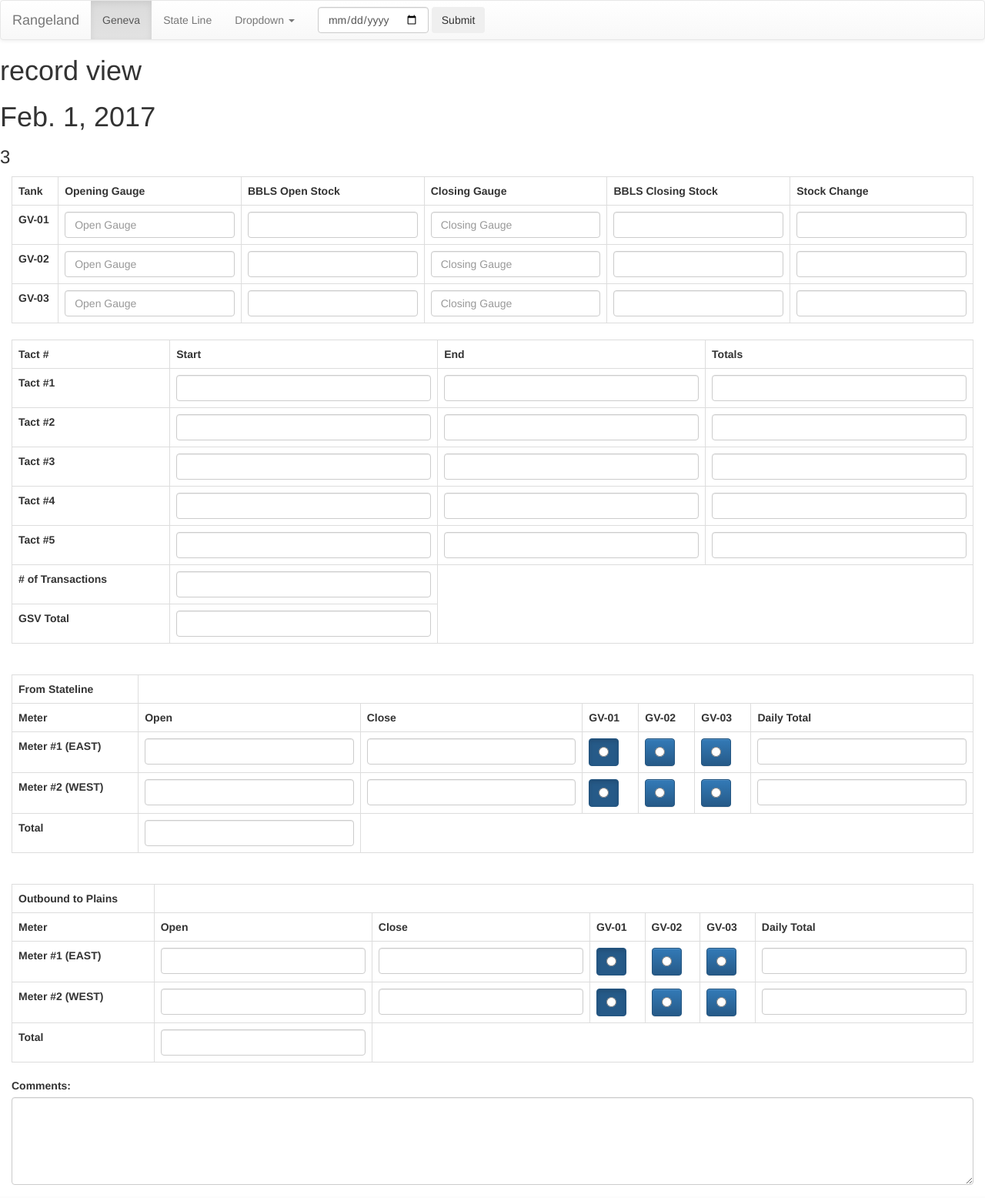
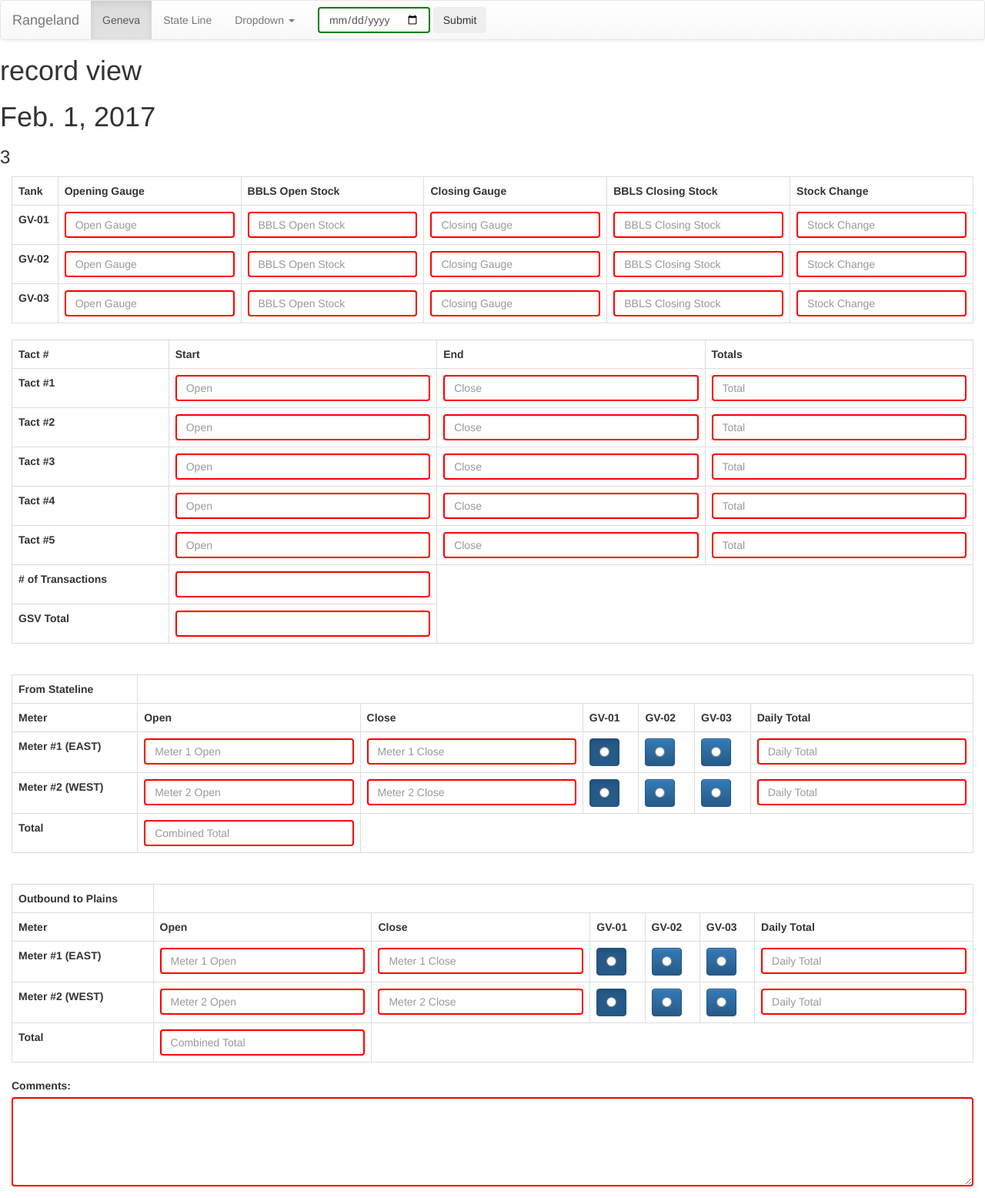
Before and after one commit to jessamynsmith/rangeland, a Django app: page /3/ in a window 1280 px wide. Shown: the whole page at 77% size. Run offline with Django 3.2, Linux system fonts and the light colour scheme; data comes from the database, SQL or seed files in the repository; both versions use the stored data as it was after the commit; some libraries are stand-ins or nearby versions.

Commit message:
Created model forms

```diff
--- a/geneva/static/geneva/style.css
+++ b/geneva/static/geneva/style.css
@@ -0,0 +1,7 @@
+input:invalid, textarea:invalid{
+    border: 2px solid red;
+}
+
+input:valid, textarea:valid{
+    border: 2px solid green;
+}
--- a/geneva/templates/geneva/base.html
+++ b/geneva/templates/geneva/base.html
@@ -50,7 +50,7 @@
         <li class="dropdown">
           <a href="#" class="dropdown-toggle" data-toggle="dropdown" role="button" aria-haspopup="true" aria-expanded="false">Dropdown <span class="caret"></span></a>
           <ul class="dropdown-menu">
-            <li><a href="#">Action</a></li>
+            <li><a href="{% url 'geneva:record-add' %}">Add Record</a></li>
             <li><a href="#">Another action</a></li>
             <li><a href="#">Something else here</a></li>
             <li role="separator" class="divider"></li>
--- a/geneva/templates/geneva/geneva_record.html
+++ b/geneva/templates/geneva/geneva_record.html
@@ -3,7 +3,7 @@
 
 
 {% block content %}
-
+    <form method="post">
     <h1>record view</h1>
     <h1>{{ object.pub_date }}</h1>
     <h3>{{ object.id }}</h3>
@@ -22,33 +22,33 @@
 
 				<tr>
 					<th>GV-01</th>
-					<td><input type="text" class="form-control" placeholder="Open Gauge" /></td>
-			      	<td><input type="number" class="form-control" /></td>
-			     	<td><input type="text" class="form-control" placeholder="Closing Gauge" /></td>
-			      	<td><input type="number" class="form-control" /></td>
-			      	<td><input type="number" class="form-control" /></td>
+					<td><input type="text" class="form-control" placeholder="Open Gauge" required/></td>
+			      	<td><input type="number" class="form-control" placeholder="BBLS Open Stock" required/></td>
+			     	<td><input type="text" class="form-control" placeholder="Closing Gauge" required/></td>
+			      	<td><input type="number" class="form-control" placeholder="BBLS Closing Stock" required/></td>
+			      	<td><input type="number" class="form-control" placeholder="Stock Change" required/></td>
 				</tr>
 
 
 
 				<tr>
 					<th>GV-02</th>
-					<td><input type="text" class="form-control" placeholder="Open Gauge" /></td>
-			      	<td><input type="number" class="form-control" /></td>
-			     	<td><input type="text" class="form-control" placeholder="Closing Gauge" /></td>
-			      	<td><input type="number" class="form-control" /></td>
-			      	<td><input type="number" class="form-control" /></td>
+					<td><input type="text" class="form-control" placeholder="Open Gauge" required/></td>
+			      	<td><input type="number" class="form-control" placeholder="BBLS Open Stock" required/></td>
+			     	<td><input type="text" class="form-control" placeholder="Closing Gauge" required/></td>
+			      	<td><input type="number" class="form-control" placeholder="BBLS Closing Stock" required/></td>
+			      	<td><input type="number" class="form-control" placeholder="Stock Change"required/></td>
 				</tr>
 
 
 
 				<tr>
 					<th>GV-03</th>
-					<td><input type="text" class="form-control" placeholder="Open Gauge" /></td>
-			      	<td><input type="number" class="form-control" /></td>
-			     	<td><input type="text" class="form-control" placeholder="Closing Gauge" /></td>
-			      	<td><input type="number" class="form-control" /></td>
-			      	<td><input type="number" class="form-control" /></td>
+					<td><input type="text" class="form-control" placeholder="Open Gauge" required/></td>
+			      	<td><input type="number" class="form-control" placeholder="BBLS Open Stock" required/></td>
+			     	<td><input type="text" class="form-control" placeholder="Closing Gauge" required/></td>
+			      	<td><input type="number" class="form-control" placeholder="BBLS Closing Stock" required/></td>
+			      	<td><input type="number" class="form-control" placeholder="Stock Change" required/></td>
 				</tr>
 			</div>
 		</table>
@@ -68,43 +68,42 @@
 
 				<tr>
 					<th>Tact #1</th>
-					<td><input type="number" class="form-control" /></td>
-					<td><input type="number" class="form-control" /></td>
-					<td><input type="number" class="form-control" /></td>
+					<td><input type="number" class="form-control" placeholder="Open" required/></td>
+					<td><input type="number" class="form-control" placeholder="Close" required/></td>
+					<td><input type="number" class="form-control" placeholder="Total" required/></td>
 
 				<tr>
 					<th>Tact #2</th>
-					<td><input type="number" class="form-control" /></td>
-					<td><input type="number" class="form-control" /></td>
-					<td><input type="number" class="form-control" /></td>
+					<td><input type="number" class="form-control" placeholder="Open" required/></td>
+					<td><input type="number" class="form-control" placeholder="Close" required/></td>
+					<td><input type="number" class="form-control" placeholder="Total" required/></td>
 
 				<tr>
 					<th>Tact #3</th>
-					<td><input type="number" class="form-control" /></td>
-					<td><input type="number" class="form-control" /></td>
-					<td><input type="number" class="form-control" /></td>
+					<td><input type="number" class="form-control" placeholder="Open" required/></td>
+					<td><input type="number" class="form-control" placeholder="Close" required/></td>
+					<td><input type="number" class="form-control" placeholder="Total" required/></td>
 
 				</tr>
 				<tr>
 					<th>Tact #4</th>
-					<td><input type="number" class="form-control" /></td>
-					<td><input type="number" class="form-control" /></td>
-					<td><input type="number" class="form-control" /></td>
-
+					<td><input type="number" class="form-control" placeholder="Open" required/></td>
+					<td><input type="number" class="form-control" placeholder="Close" required/></td>
+					<td><input type="number" class="form-control" placeholder="Total" required/></td>
 				</tr>
 				<tr>
 					<th>Tact #5</th>
-					<td><input type="number" class="form-control" /></td>
-					<td><input type="number" class="form-control" /></td>
-					<td><input type="number" class="form-control" /></td>
+					<td><input type="number" class="form-control" placeholder="Open" required/></td>
+					<td><input type="number" class="form-control" placeholder="Close" required/></td>
+					<td><input type="number" class="form-control" placeholder="Total" required/></td>
 
 				<tr>
 					<th># of Transactions</th>
-					<td><input type="number" class="form-control" /></td>
+					<td><input type="number" class="form-control" required/></td>
 				</tr>
 				<tr>
 					<th>GSV Total</th>
-					<td><input type="number" class="form-control" /></td>
+					<td><input type="number" class="form-control" required/></td>
 				</tr>
 
 
@@ -134,8 +133,8 @@
 					</tr>
 					<tr>
 						<th>Meter #1 (EAST)</th>
-						<td><input type="number" class="form-control" /></td>
-						<td><input type="number" class="form-control" /></td>
+						<td><input type="number" class="form-control" placeholder="Meter 1 Open" required/></td>
+						<td><input type="number" class="form-control" placeholder="Meter 1 Close" required/></td>
 						<div class="btn-group" data-toggle="buttons" id="radioopt">
 							  <td><label class="btn btn-primary active">
 							    <input type="radio" name="options" id="option1">
@@ -152,13 +151,13 @@
 							  </label>
 							  </td>
 						</div>
-						<td><input type="number" class="form-control" /></td>
+						<td><input type="number" class="form-control" placeholder="Daily Total" required/></td>
 
 					</tr>
 					<tr>
 						<th>Meter #2 (WEST)</th>
-						<td><input type="number" class="form-control" /></td>
-						<td><input type="number" class="form-control" /></td>
+						<td><input type="number" class="form-control" placeholder="Meter 2 Open" required/></td>
+						<td><input type="number" class="form-control" placeholder="Meter 2 Close" required/></td>
 						<div class="btn-group" data-toggle="buttons" id="radioopt">
 							  <td><label class="btn btn-primary active">
 							    <input type="radio" name="options" id="option1">
@@ -175,12 +174,12 @@
 							  </label>
 							  </td>
 						</div>
-						<td><input type="number" class="form-control" /></td>
+						<td><input type="number" class="form-control" placeholder="Daily Total" required/></td>
 
 					</tr>
 					<tr>
 						<th>Total</th>
-						<td><input type="number" class="form-control" /></td
+						<td><input type="number" class="form-control" placeholder="Combined Total" required/></td
 					</tr>
 
 			</div>
@@ -207,8 +206,8 @@
 					</tr>
 					<tr>
 						<th>Meter #1 (EAST)</th>
-						<td><input type="number" class="form-control" /></td>
-						<td><input type="number" class="form-control" /></td>
+						<td><input type="number" class="form-control" placeholder="Meter 1 Open" required/></td>
+						<td><input type="number" class="form-control" placeholder="Meter 1 Close" required/></td>
 						<div class="btn-group" data-toggle="buttons" id="radioopt">
 							  <td><label class="btn btn-primary active">
 							    <input type="radio" name="options" id="option1">
@@ -225,13 +224,13 @@
 							  </label>
 							  </td>
 						</div>
-						<td><input type="number" class="form-control" /></td>
+						<td><input type="number" class="form-control" placeholder="Daily Total" required/></td>
 
 					</tr>
 					<tr>
 						<th>Meter #2 (WEST)</th>
-						<td><input type="number" class="form-control" /></td>
-						<td><input type="number" class="form-control" /></td>
+						<td><input type="number" class="form-control" placeholder="Meter 2 Open" required/></td>
+						<td><input type="number" class="form-control" placeholder="Meter 2 Close" required/></td>
 						<div class="btn-group" data-toggle="buttons" id="radioopt">
 							  <td><label class="btn btn-primary active">
 							    <input type="radio" name="options" id="option1">
@@ -248,14 +247,14 @@
 							  </label>
 							  </td>
 						</div>
-						<td><input type="number" class="form-control" /></td>
+						<td><input type="number" class="form-control" placeholder="Daily Total" required/></td>
 
 
 
 					</tr>
 					<tr>
 						<th>Total</th>
-						<td><input type="number" class="form-control" /></td>
+						<td><input type="number" class="form-control" placeholder="Combined Total" required/></td>
 
 					</tr>
 			</div>
@@ -266,10 +265,10 @@
 
 		<div class="form-group">
   		<label for="comment">Comments:</label>
-  		<textarea class="form-control" rows="5" id="comment"></textarea>
+  		<textarea class="form-control" rows="5" id="comments" required></textarea>
 		</div>
 
 	</div>
-
+    </form>
 
 {% endblock %}
--- a/geneva/urls.py
+++ b/geneva/urls.py
@@ -7,5 +7,6 @@ urlpatterns = [
     url(r'^$', views.IndexView.as_view(), name='index'),
     # Url by record ID geneva/1
     url(r'^(?P<pk>[0-9]+)/$', views.RecordView.as_view(), name='geneva_record'),
-    # url(r'^(?P<geneva_id>[0-9]+)/$', views.geneva_record, name='geneva_record'),
+    # /geneva_record/add
+    url(r'geneva_record/add/$', views.RecordCreate.as_view(), name='record-add'),
 ]
--- a/geneva/views.py
+++ b/geneva/views.py
@@ -1,18 +1,6 @@
 from django.views import generic
-from django.shortcuts import render, get_object_or_404
 from .models import GvData
 from django.views.generic.edit import CreateView, UpdateView, DeleteView
-
-
-# def index(request):
-#     all_geneva_data = GvData.objects.all()
-#     return render(request, 'geneva/index.html', {'all_geneva_data': all_geneva_data})
-#
-#
-# def geneva_record(request, geneva_id):
-#
-#     record = get_object_or_404(GvData, pk=geneva_id)
-#     return render(request, 'geneva/geneva_record.html', {'record': record})
 
 
 class IndexView(generic.ListView):
@@ -25,3 +13,19 @@ class IndexView(generic.ListView):
 class RecordView(generic.DetailView):
     model = GvData
     template_name = 'geneva/geneva_record.html'
+
+
+class RecordCreate(CreateView):
+    model = GvData
+    fields = ['gv_01_close_gauge', 'gv_01_close_stock', 'gv_01_stock_change',
+              'gv_02_close_gauge', 'gv_02_close_stock', 'gv_02_stock_change',
+              'gv_03_close_gauge', 'gv_03_close_stock', 'gv_03_stock_change',
+              'tact1_close', 'tact1_total', 'tact2_close', 'tact2_total',
+              'tact3_close', 'tact3_total', 'tact4_close', 'tact4_total',
+              'tact5_close', 'tact5_total', 'incoming_meter_1_close',
+              'incoming_meter_1_total', 'incoming_meter_2_close',
+              'incoming_meter_2_total', 'incoming_meter_daily_total',
+              'outgoing_meter_1_close', 'outgoing_meter_1_total',
+              'outgoing_meter_2_close', 'outgoing_meter_2_total',
+              'outgoing_meter_daily_total', 'transactions_total', 'gsv_total',
+              'comments']
```
Also changed, not shown: geneva/forms.py (added, +20 -0 lines), geneva/models.py (+18 -0 lines), geneva/templates/geneva/form-template.html (added, +10 -0 lines), geneva/templates/geneva/gvdata_form.html (added, +22 -0 lines), db.sqlite3.
